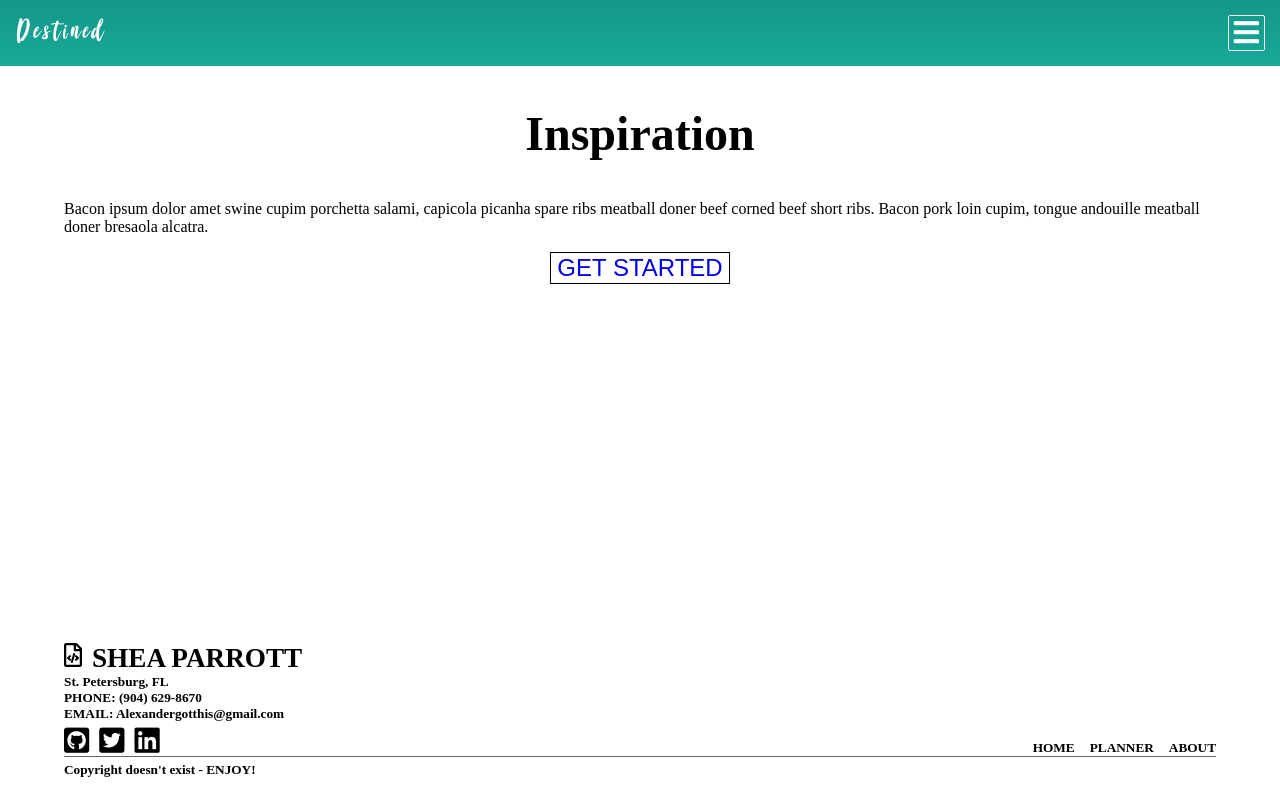
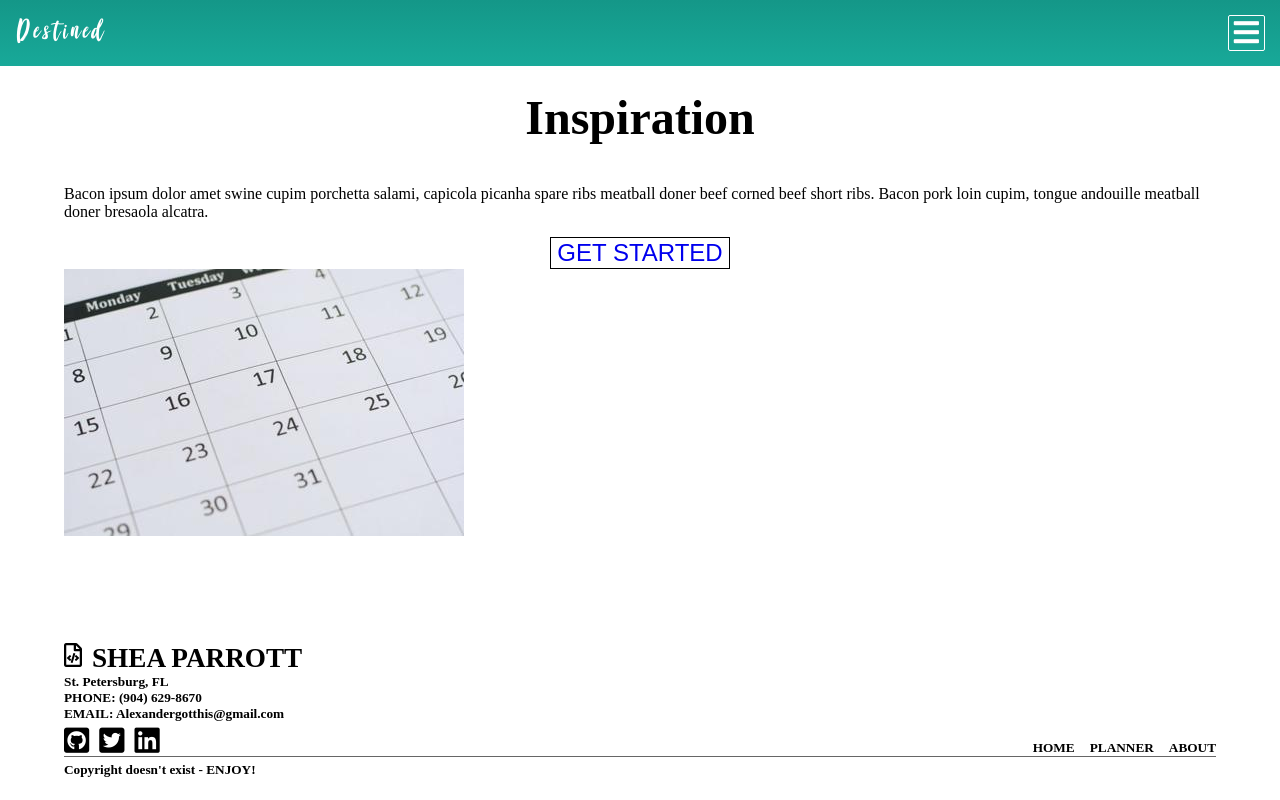
Before and after one commit to SheaParrott/Angular-Weekly-Planner, an Angular app: page / in a window 1280 px wide. Built offline with nearby package versions, Linux system fonts and the light colour scheme.

Commit message:
css refactor

```diff
--- a/src/app/app.component.html
+++ b/src/app/app.component.html
@@ -2,7 +2,7 @@
   <div>
     <app-nav></app-nav>
 
-    <section>
+    <section class="mainContent">
       <main>
         <router-outlet></router-outlet>
       </main>
--- a/src/app/app.component.scss
+++ b/src/app/app.component.scss
@@ -9,3 +9,6 @@ section {
     }
   }
 }
+.mainContent {
+  margin-top: 90px;
+}
--- a/src/app/home/home.component.html
+++ b/src/app/home/home.component.html
@@ -12,8 +12,7 @@
 <section class="container">
   <div>
     <div>
-      <img src="" />
-      <!-- hover over event p tag about feature -->
+      <img src="../../assets/calendar.jpg" />
     </div>
   </div>
 </section>
--- a/src/app/home/home.component.scss
+++ b/src/app/home/home.component.scss
@@ -0,0 +1,5 @@
+section {
+  h2 {
+    margin-top: 0;
+  }
+}
--- a/src/app/nav/nav.component.scss
+++ b/src/app/nav/nav.component.scss
@@ -6,11 +6,16 @@ header {
   background: linear-gradient(#149788, #18a999);
   margin: 0;
   padding: 0;
-  width: 100vw;
+  position: fixed;
+  top: 0;
+  right: 0;
+  left: 0;
+  z-index: 2;
   color: white;
   display: flex;
   align-items: center;
   justify-content: space-between;
+
   .hidden {
     display: none;
   }
@@ -43,7 +48,7 @@ header {
     text-shadow: 0 0 1.5px white;
   }
   nav {
-    position: absolute;
+    position: fixed;
     top: 0;
     bottom: 0;
     left: 50%;
```
Also changed, not shown: src/assets/calendar.jpg (added).
